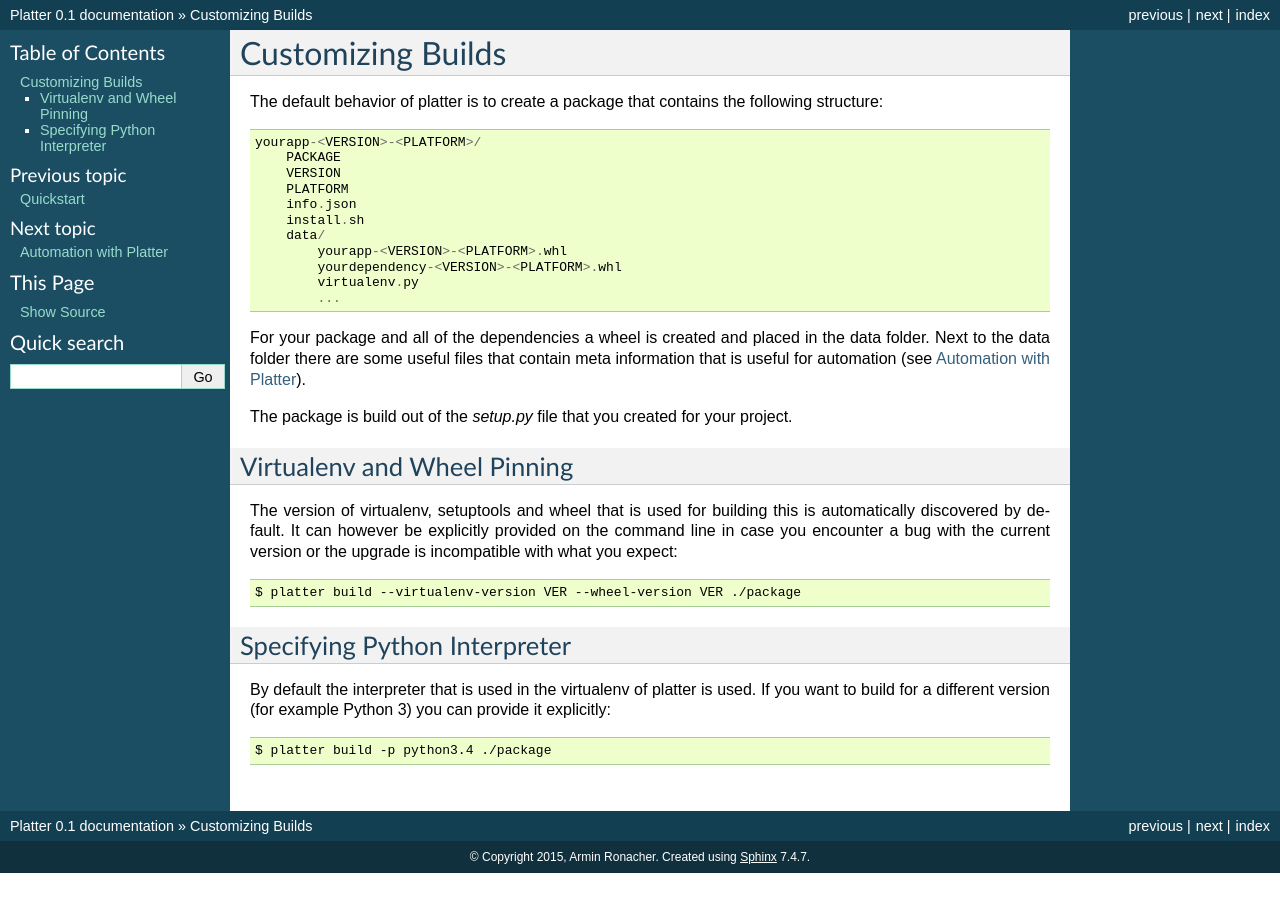
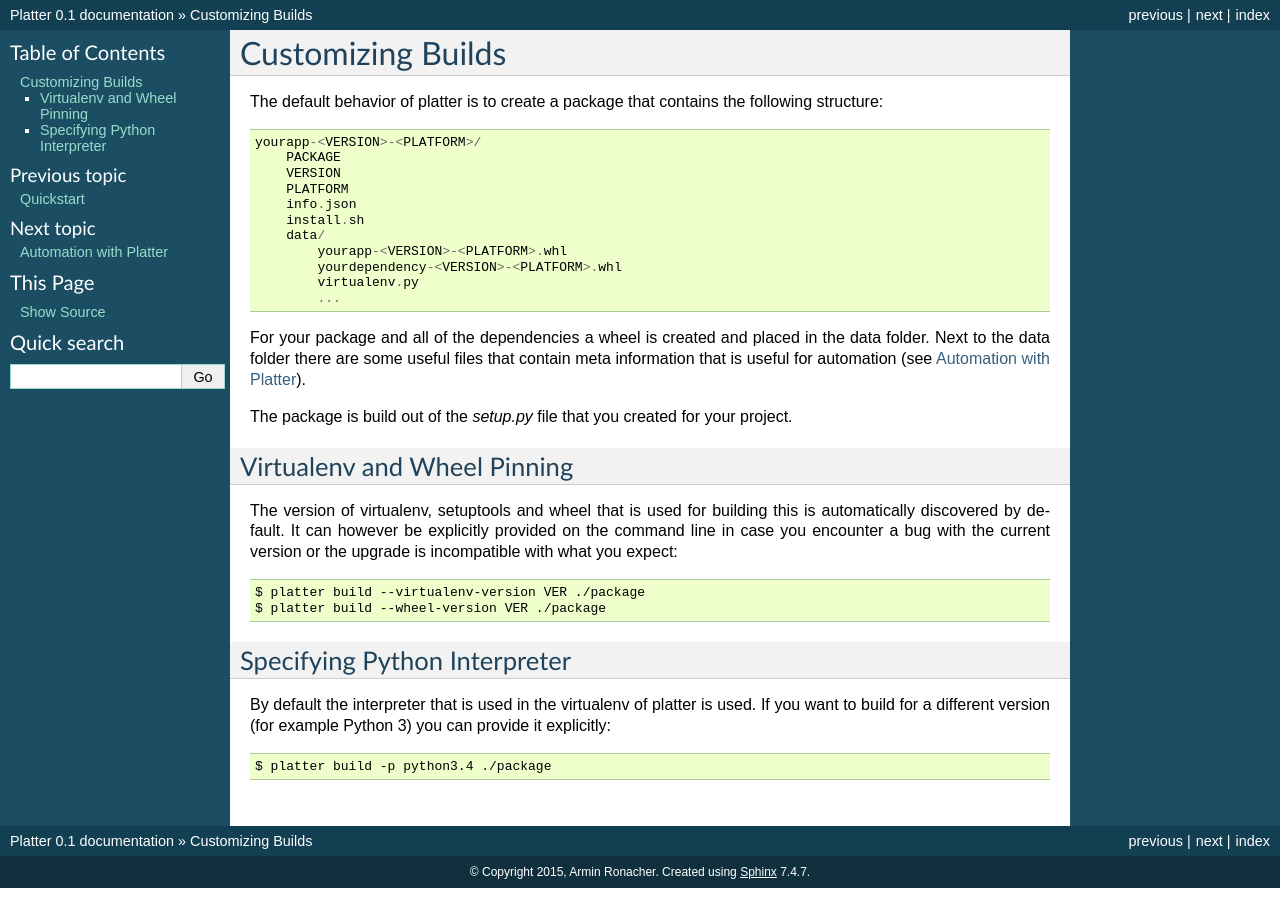
Before and after one commit to mitsuhiko/platter, a Sphinx documentation site: the page built from docs/customizing.rst, in a window 1280 px wide. Built offline with Sphinx 7.4.7, drawn with Linux system fonts in a browser that asks for light colours.

Commit message:
Use two lines for a piece of code

```diff
--- a/docs/customizing.rst
+++ b/docs/customizing.rst
@@ -32,7 +32,8 @@
 provided on the command line in case you encounter a bug with the current
 version or the upgrade is incompatible with what you expect::
 
-    $ platter build --virtualenv-version VER --wheel-version VER ./package
+    $ platter build --virtualenv-version VER ./package
+    $ platter build --wheel-version VER ./package
 
 Specifying Python Interpreter
 -----------------------------
```
